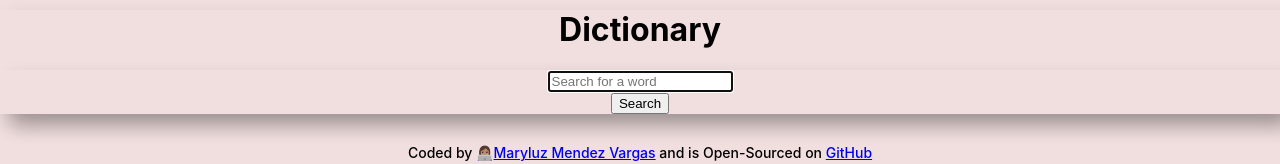
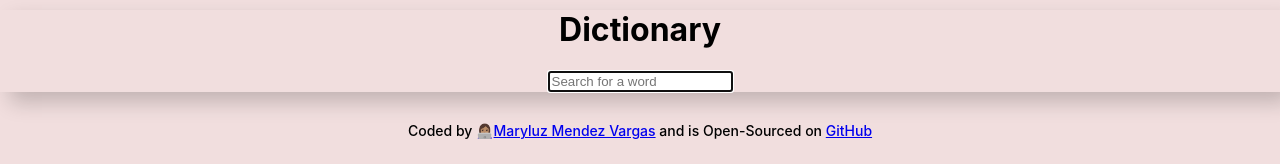
Before and after one commit to maryluzmeva/dictionary-app, a React (Create React App) app: page / in a window 1280 px wide. Shown: the part 200-364 px from the top of the page. Built offline with nearby package versions, Linux system fonts and the light colour scheme.

Commit message:
CSS of sections

```diff
--- a/src/Dictionary.css
+++ b/src/Dictionary.css
@@ -3,7 +3,6 @@
     box-shadow: 10px 10px 20px rgba(0, 0, 0, 0.2);
     background-color: #f1dede;
     text-align: center;
-
 }
 
 .Dictionary header {
@@ -12,13 +11,12 @@
 
 .Dictionary section {
     background-color: #d496a7;
+    border: 6px outset #d496a7;
+    border-radius: 35px;
+    margin: 20px 0;
     box-shadow: 10px 10px 20px rgba(0, 0, 0, 0.2);
     list-style: none;
-    text-align: center;
+    font-size: 20px;
+
 
 }
-
-.Search {
-    background-color: #f1dede;
-    box-shadow: 10px 10px 20px rgba(0, 0, 0, 0.2);
-}
--- a/src/Dictionary.js
+++ b/src/Dictionary.js
@@ -35,7 +35,6 @@ export default function Dictionary () {
                 placeholder="Search for a word"
                 />
                 </form>
-            <button className="btn btn-primary">Search</button>
            </div>
             <Results results={results} />
         </div>
```
